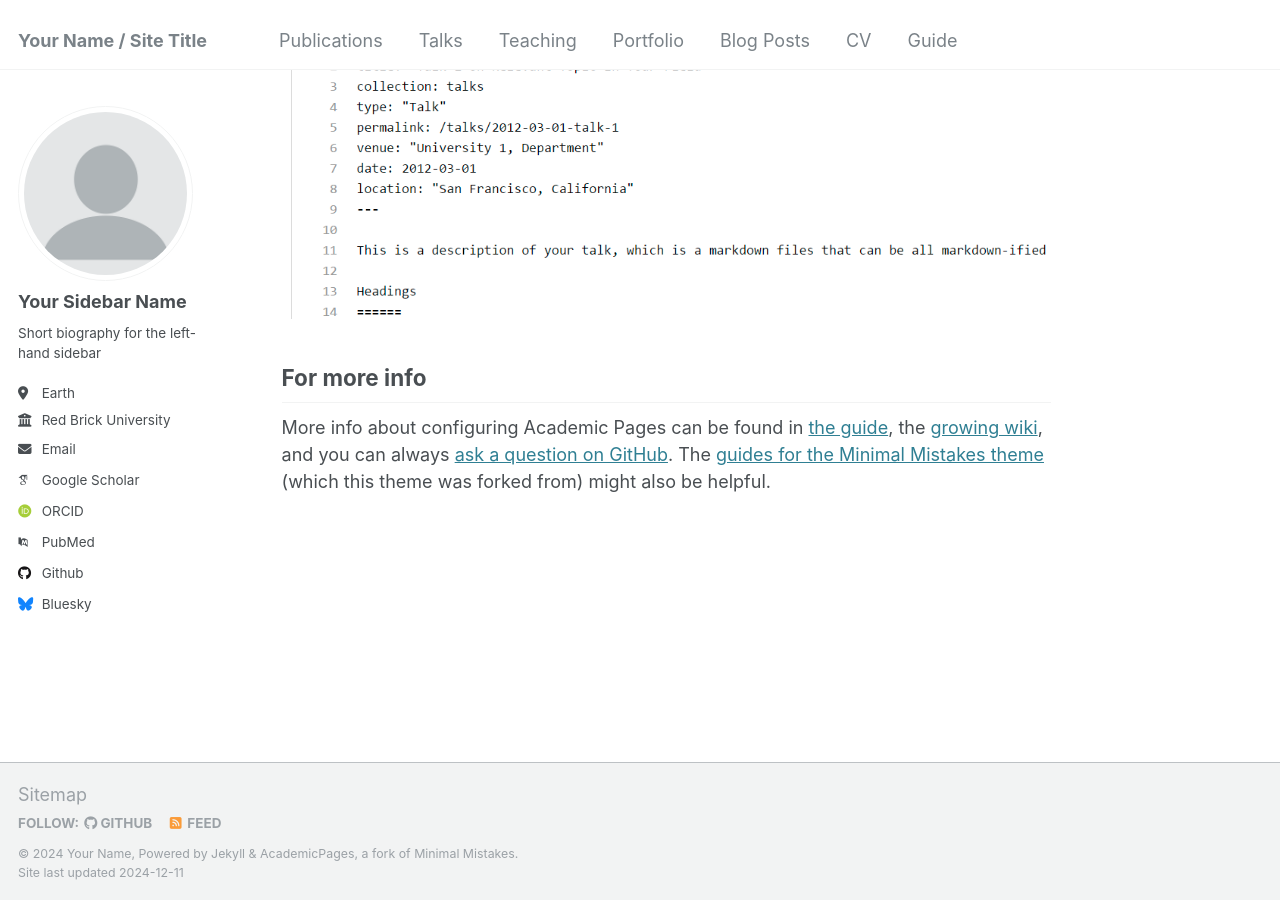
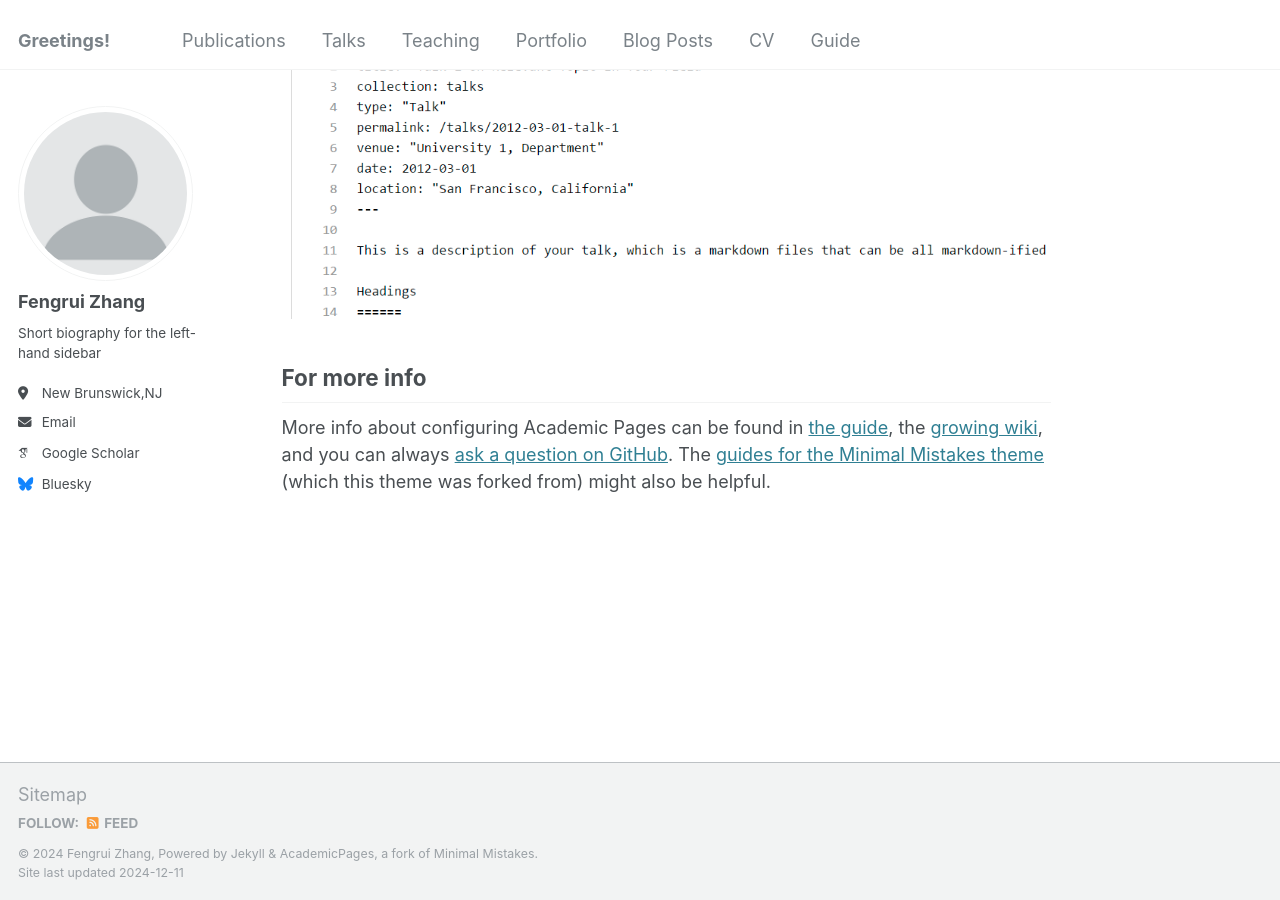
Before and after one commit to fengrui-z/fengrui-z.github.io, a Jekyll site: the page built from _pages/about.md, in a window 1280 px wide and 900 px high, scrolled down 2643 px. Built offline with Jekyll 4.4.1, drawn with Linux system fonts in a browser that asks for light colours; some web fonts are replaced.

Commit message:
Update _config.yml

```diff
--- a/_config.yml
+++ b/_config.yml
@@ -8,11 +8,11 @@
 
 # Basic Site Settings
 locale                   : "en-US"
-title                    : "Your Name / Site Title"
+title                    : "Greetings!"
 title_separator          : "-"
-name                     : &name "Your Name"
+name                     : &name "Fengrui Zhang"
 description              : &description "personal description"
-url                      : https://academicpages.github.io # the base hostname & protocol for your site e.g. "https://[your GitHub username].github.io"
+url                      : https://academicpages.github.io # the base hostname & protocol for your site e.g. "https://fengrui-z.github.io"
 baseurl                  : "" # the subpath of your site, e.g. "/blog"
 repository               : "academicpages/academicpages.github.io"
 
@@ -22,21 +22,21 @@ repository               : "academicpages/academicpages.github.io"
 author:
   # Biographic information
   avatar           : "profile.png"
-  name             : "Your Sidebar Name"
-  pronouns         : # example: "she/her"
+  name             : "Fengrui Zhang"
+  pronouns         : # example: "he/him"
   bio              : "Short biography for the left-hand sidebar"
-  location         : "Earth"
-  employer         : "Red Brick University"
+  location         : "New Brunswick,NJ"
+  employer         : # "Red Brick University"
   uri              : # URL
-  email            : "none@example.org"
+  email            : "drake.zfr@gmail.com"
 
   # Academic websites
   arxiv            : # URL - Update with the correct link to your profile
-  googlescholar    : "https://scholar.google.com/citations?user=PS_CX0AAAAAJ"
+  googlescholar    : "https://scholar.google.com/citations?user=qv13JgoAAAAJ&hl=en"
   impactstory      : # URL
-  orcid            : "http://orcid.org/yourorcidurl"
+  orcid            : #"http://orcid.org/yourorcidurl"
   semantic         : # URL
-  pubmed           : "https://www.ncbi.nlm.nih.gov/pubmed/?term=john+snow"
+  pubmed           : #"https://www.ncbi.nlm.nih.gov/pubmed/?term=john+snow"
   researchgate     : # URL
   scopus           : # URL
 
@@ -44,7 +44,7 @@ author:
   bitbucket        : # Username - Update with your username on the site
   codepen          : # Username
   dribbble         : # Username
-  github           : "academicpages"
+  github           : #"academicpages"
   kaggle           : # Username
   stackoverflow    : # User number or user number and name (i.e., use "1" or "1/jeff-atwood")
 
```
